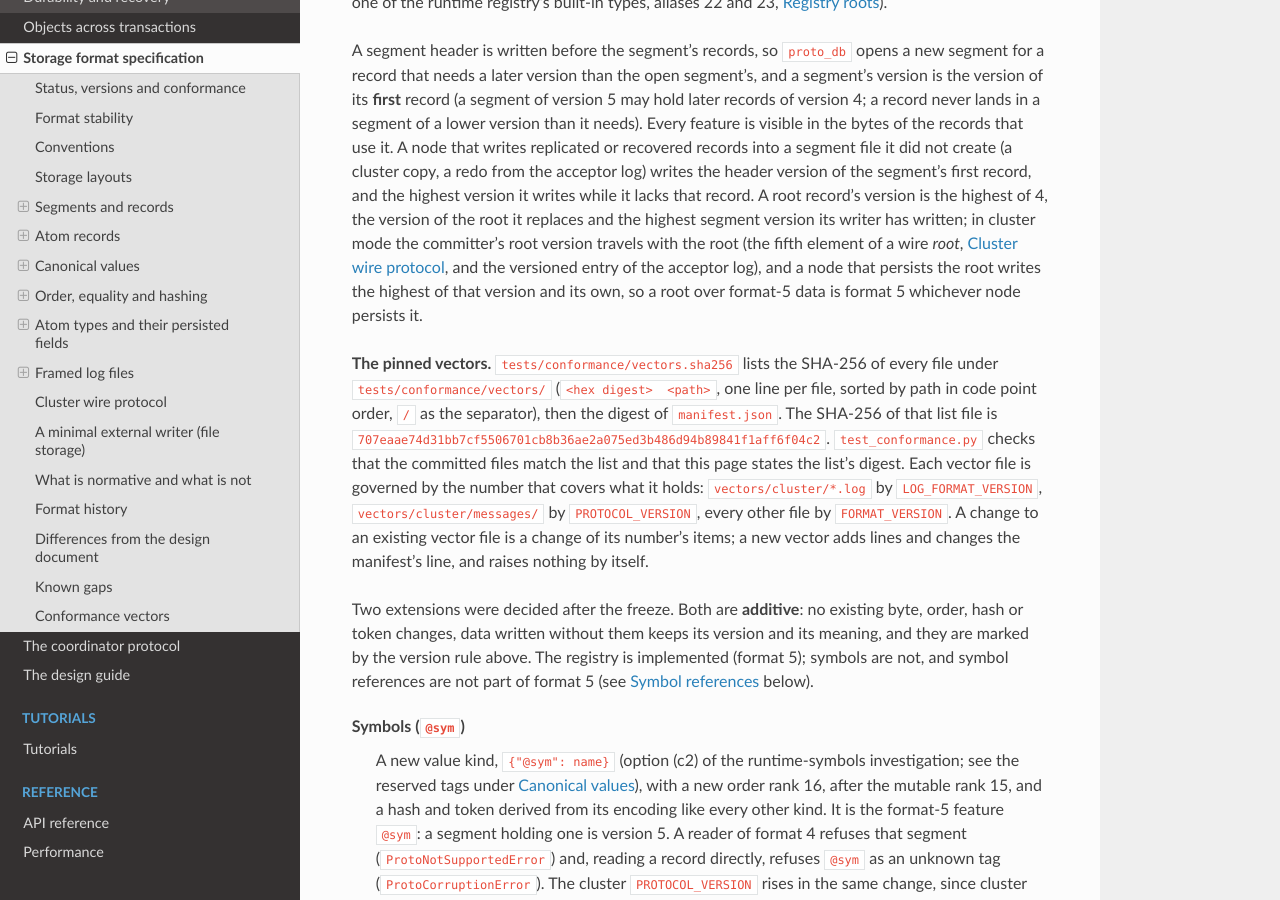
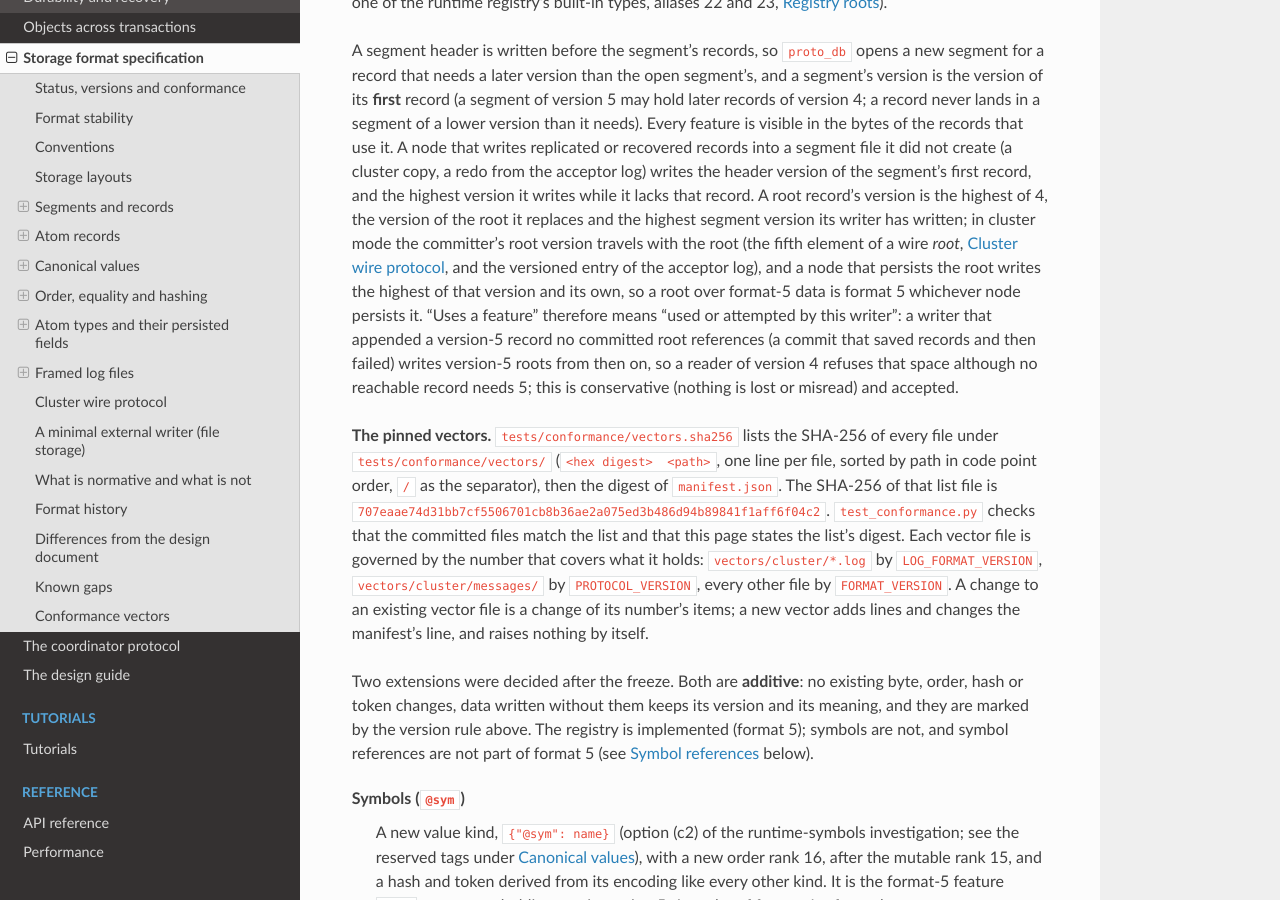
Before and after one commit to gamarino/ProtoDB, a Sphinx documentation site: the page built from docs/source/format-spec.rst, in a window 1280 px wide and 900 px high, scrolled down 3403 px. Built offline with Sphinx 7.4.7 and the Read the Docs theme 3.1.0, drawn with Linux system fonts in a browser that asks for light colours.

Commit message:
format-spec: a root's version counts records attempted, not only reachable ones (R242, final review M3)
FileStorage.publish_root and MemoryStorage.publish_root take the highest version the instance
wrote, so after a commit that saved version-5 parent records and then failed, the next root is
version 5 although nothing reachable needs it, and a version-4 reader refuses the space. Accepted
as conservative (nothing is lost or misread); "Format stability" now states it in one passage, and
D62 records the ruling. No code change, no test (no behaviour changes).

Co-Authored-By: Claude Opus 5.5 <noreply@anthropic.com>

```diff
--- a/docs/source/format-spec.rst
+++ b/docs/source/format-spec.rst
@@ -131,6 +131,10 @@ highest segment version its writer has written; in cluster mode the committer's
 travels with the root (the fifth element of a wire *root*, `Cluster wire protocol`_, and the
 versioned entry of the acceptor log), and a node that persists the root writes the highest of
 that version and its own, so a root over format-5 data is format 5 whichever node persists it.
+"Uses a feature" therefore means "used or attempted by this writer": a writer that appended a
+version-5 record no committed root references (a commit that saved records and then failed) writes
+version-5 roots from then on, so a reader of version 4 refuses that space although no reachable
+record needs 5; this is conservative (nothing is lost or misread) and accepted.
 
 **The pinned vectors.** ``tests/conformance/vectors.sha256`` lists the SHA-256 of every file
 under ``tests/conformance/vectors/`` (``<hex digest>  <path>``, one line per file, sorted by path
```
Also changed, not shown: docs/decisions.md (+1 -0 lines).
